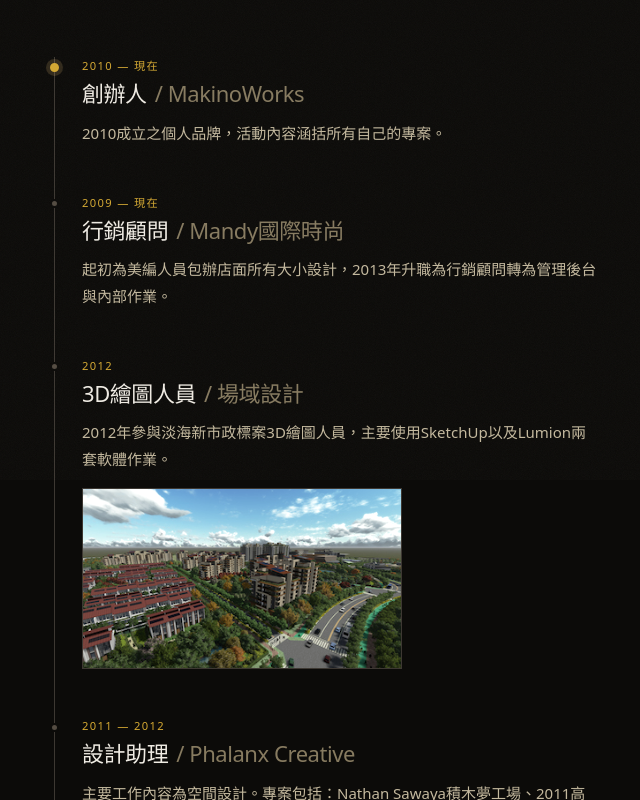
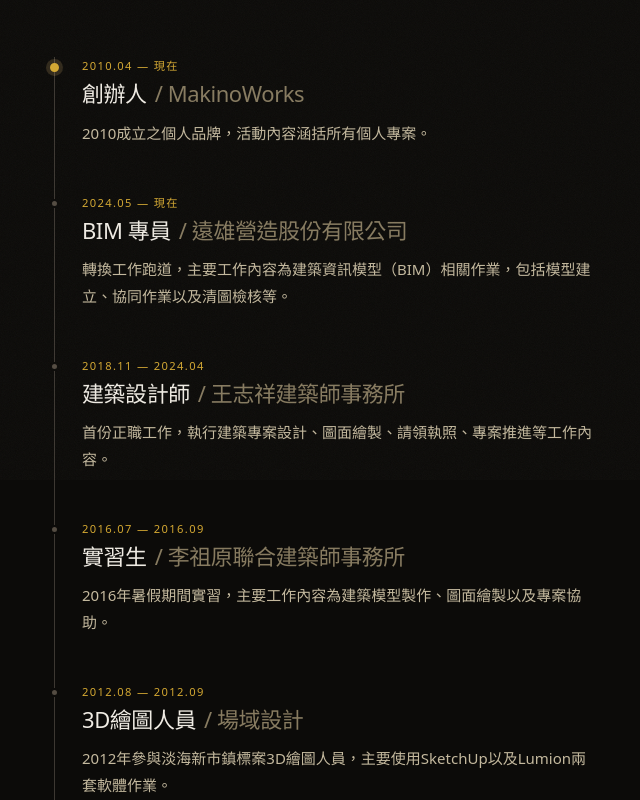
Before and after one commit to harukaxxxx/MakinoWorks, a Next.js app: page /experience in a window 1280 px wide. Shown: the part 320-1120 px from the top of the page, without its empty margins (14-654 px from the left). Built offline with nearby package versions, Linux system fonts and the light colour scheme.

Commit message:
🐞 fix: update career and education data

```diff
--- a/src/data/career.ts
+++ b/src/data/career.ts
@@ -3,38 +3,59 @@
 export const career: Experience[] = [
   {
     id: "makinoworks",
-    period: "2010 — 現在",
+    period: "2010.04 — 現在",
     title: "創辦人",
     organization: "MakinoWorks",
-    description: "2010成立之個人品牌，活動內容涵括所有自己的專案。",
+    description: "2010成立之個人品牌，活動內容涵括所有個人專案。",
   },
   {
-    id: "mandy-fashion",
-    period: "2009 — 現在",
-    title: "行銷顧問",
-    organization: "Mandy國際時尚",
-    description: "起初為美編人員包辦店面所有大小設計，2013年升職為行銷顧問轉為管理後台與內部作業。",
+    id: "farglory-constuction",
+    period: "2024.05 — 現在",
+    title: "BIM 專員",
+    organization: "遠雄營造股份有限公司",
+    description: "轉換工作跑道，主要工作內容為建築資訊模型（BIM）相關作業，包括模型建立、協同作業以及清圖檢核等。",
+  },
+  {
+    id: "wch-architects",
+    period: "2018.11 — 2024.04",
+    title: "建築設計師",
+    organization: "王志祥建築師事務所",
+    description: "首份正職工作，執行建築專案設計、圖面繪製、請領執照、專案推進等工作內容。",
+  },
+  {
+    id: "cylee-architects",
+    period: "2016.07 — 2016.09",
+    title: "實習生",
+    organization: "李祖原聯合建築師事務所",
+    description: "2016年暑假期間實習，主要工作內容為建築模型製作、圖面繪製以及專案協助。",
   },
   {
     id: "field-design",
-    period: "2012",
+    period: "2012.08 — 2012.09",
     title: "3D繪圖人員",
     organization: "場域設計",
-    description: "2012年參與淡海新市政標案3D繪圖人員，主要使用SketchUp以及Lumion兩套軟體作業。",
+    description: "2012年參與淡海新市鎮標案3D繪圖人員，主要使用SketchUp以及Lumion兩套軟體作業。",
     image: "/images/legacy/2012Lumion.jpg",
   },
   {
     id: "phalanx",
-    period: "2011 — 2012",
+    period: "2011.06 — 2012.05",
     title: "設計助理",
     organization: "Phalanx Creative",
     description: "主要工作內容為空間設計。專案包括：Nathan Sawaya積木夢工場、2011高雄設計節「南方文創花園」、Low Pose 亞洲角色創意與數位應用設計展、POWER MAZINGER-Z 潮流展、2011台北設計世界大會 PRETEC 展場設計、Density 品牌展 in 普橘島。",
   },
   {
     id: "yongan-tech",
-    period: "2010",
+    period: "2010.07 — 2010.09",
     title: "美編人員",
     organization: "永安科技",
     description: "短期打工，主要工作內容為網路商店商品照片修圖、套版，以及商店橫幅、邊欄以及視覺等設計。",
   },
+  {
+    id: "mandy-fashion",
+    period: "2009.02 — 2014.09",
+    title: "行銷顧問",
+    organization: "Mandy國際時尚",
+    description: "起初為美編人員包辦店面所有大小設計，2013年升職為行銷顧問轉為管理後台與內部作業。",
+  },
 ];
--- a/src/data/education.ts
+++ b/src/data/education.ts
@@ -2,14 +2,14 @@
 
 export const education: Experience[] = [
   {
-    id: "ntut",
+    id: "cyut",
     period: "2014.09 — 2017.08",
     title: "建築及都市設計碩士班",
     organization: "朝陽科技大學",
     description: "",
   },
   {
-    id: "ntut-bachelor",
+    id: "ntut",
     period: "2009.09 — 2014.07",
     title: "創意設計學士班",
     organization: "國立臺北科技大學",
```
